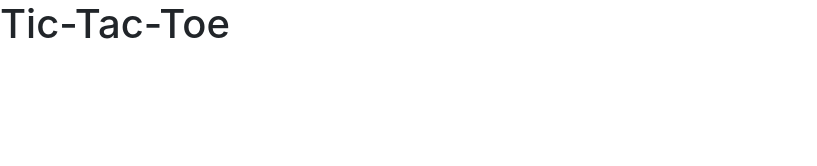
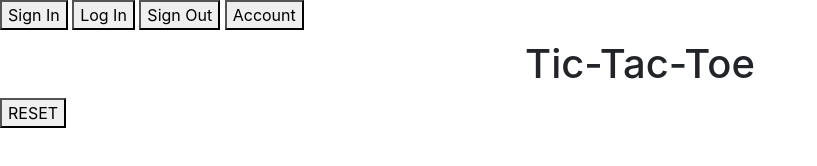
Before and after one commit to VickyRockingster/tic-tac-toe, a website built with webpack: page index.html in a window 1280 px wide. Shown: the whole page, without its empty margins (0-817 px from the left). Built offline with nearby package versions, Linux system fonts and the light colour scheme.

Commit message:
Initializing Deployment
First deploy!

```diff
--- a/assets/styles/index.scss
+++ b/assets/styles/index.scss
@@ -1 +1,6 @@
 @import '~bootstrap/scss/bootstrap';
+
+h1 {
+  margin: 10px auto;
+  text-align: center;
+}
--- a/index.html
+++ b/index.html
@@ -13,10 +13,21 @@
     </head>
     <body>
       <header>
-        <nav></nav>
+        <nav>
+          <button class="sign-in">Sign In</button>
+          <button class="log-in">Log In</button>
+          <button class="sign-out">Sign Out</button>
+          <button class="account">Account</button>
+        </nav>
         <h1>Tic-Tac-Toe</h1>
       </header>
-      <main></main>
-      <footer></footer>
+      <main>
+        <div id="tic-tac-toe-grid"></div>
+        <button>RESET</button>
+      </main>
     </body>
 </html>
+
+<!-- extras:
+add footer
+add GA logo to header -->
```
Also changed, not shown: 1 other file.
